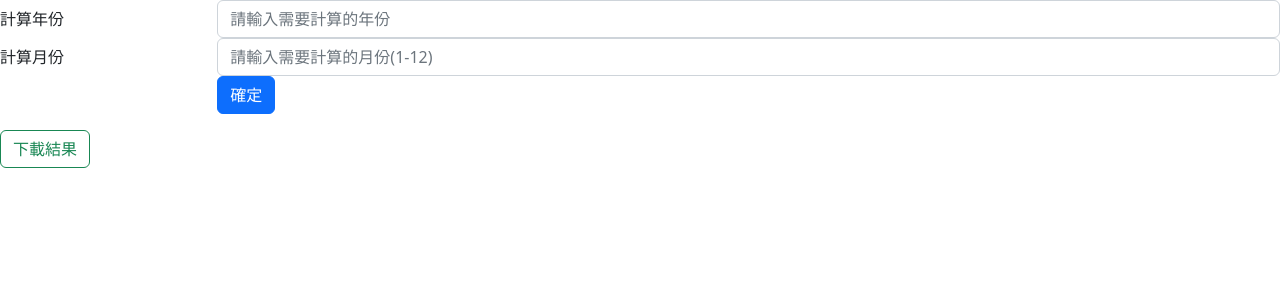
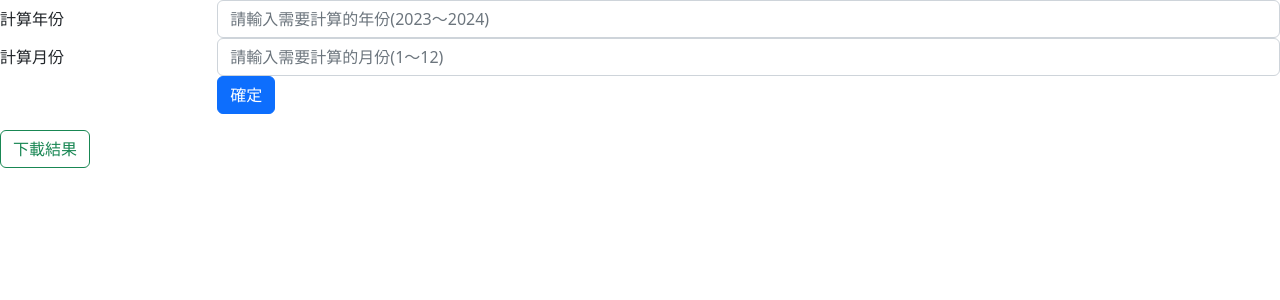
Before and after one commit to IssaC114/money-money, a Flask app: page /admin/arrange in a window 1280 px wide. Shown: the part 56-356 px from the top of the page. Run offline with Flask 3, Linux system fonts and the light colour scheme; some libraries are stand-ins or nearby versions.

Commit message:
加入年份設定排錯

```diff
--- a/main.py
+++ b/main.py
@@ -153,13 +153,13 @@ def set_time():
     if request.method == 'POST':
         year = int(request.form['year'])
         month = int(request.form['month'])
-        if month <=12 and month >=1:
+        if month <=12 and month >=1 and year==2023 or 2024:
             sch.settarget(month,year)
             success = f"設定成功!將對{sch.target_year}年{sch.target_month}月的工讀金進行計算。"
             return render_template('export_total.html',
                                    success=success)
         else:
-            error = "月份輸入有誤，請重新輸入。"
+            error = "月份或年份輸入有誤，請重新輸入。"
             return render_template('export_total.html',
                                    error = error)
     return render_template('export_total.html')
@@ -191,7 +191,7 @@ def wages_person(username):
     if request.method == 'POST':
         year = int(request.form['year'])
         month = int(request.form['month'])
-        if month <=12 and month >=1:
+        if month <=12 and month >=1 and year == 2023 or 2024:
             sch.settarget(month,year)
             wages = cal_money.employee_salary(username)
             success = f"{sch.target_year}年{sch.target_month}月的薪資為{wages}"
--- a/templates/export_person.html
+++ b/templates/export_person.html
@@ -13,13 +13,13 @@
     <div class="form-group row">
       <label for="inputEmail3" class="col-sm-2 col-form-label">計算年份</label>
       <div class="col-sm-10">
-        <input type="text" class="form-control" name="year" placeholder="請輸入需要計算的年份">
+        <input type="text" class="form-control" name="year" placeholder="請輸入需要計算的年份(2023~2024)">
       </div>
     </div>
     <div class="form-group row">
         <label for="inputEmail3" class="col-sm-2 col-form-label">計算月份</label>
         <div class="col-sm-10">
-          <input type="text" class="form-control" name="month" placeholder="請輸入需要計算的月份(1-12)">
+          <input type="text" class="form-control" name="month" placeholder="請輸入需要計算的月份(1~12)">
         </div>
       </div>
     <div class="form-group row">
--- a/templates/export_total.html
+++ b/templates/export_total.html
@@ -13,13 +13,13 @@
     <div class="form-group row">
       <label for="inputEmail3" class="col-sm-2 col-form-label">計算年份</label>
       <div class="col-sm-10">
-        <input type="text" class="form-control" name="year" placeholder="請輸入需要計算的年份">
+        <input type="text" class="form-control" name="year" placeholder="請輸入需要計算的年份(2023～2024)">
       </div>
     </div>
     <div class="form-group row">
         <label for="inputEmail3" class="col-sm-2 col-form-label">計算月份</label>
         <div class="col-sm-10">
-          <input type="text" class="form-control" name="month" placeholder="請輸入需要計算的月份(1-12)">
+          <input type="text" class="form-control" name="month" placeholder="請輸入需要計算的月份(1～12)">
         </div>
       </div>
     <div class="form-group row">
```
